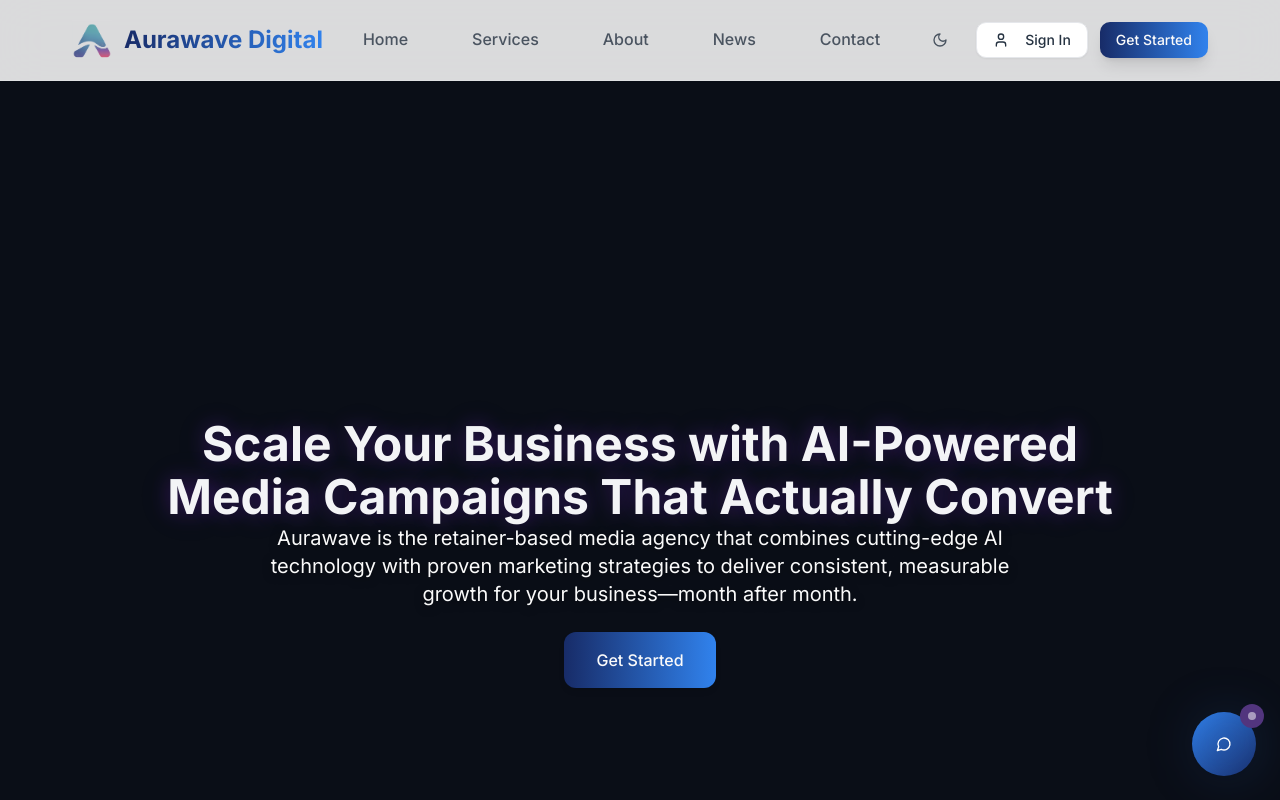
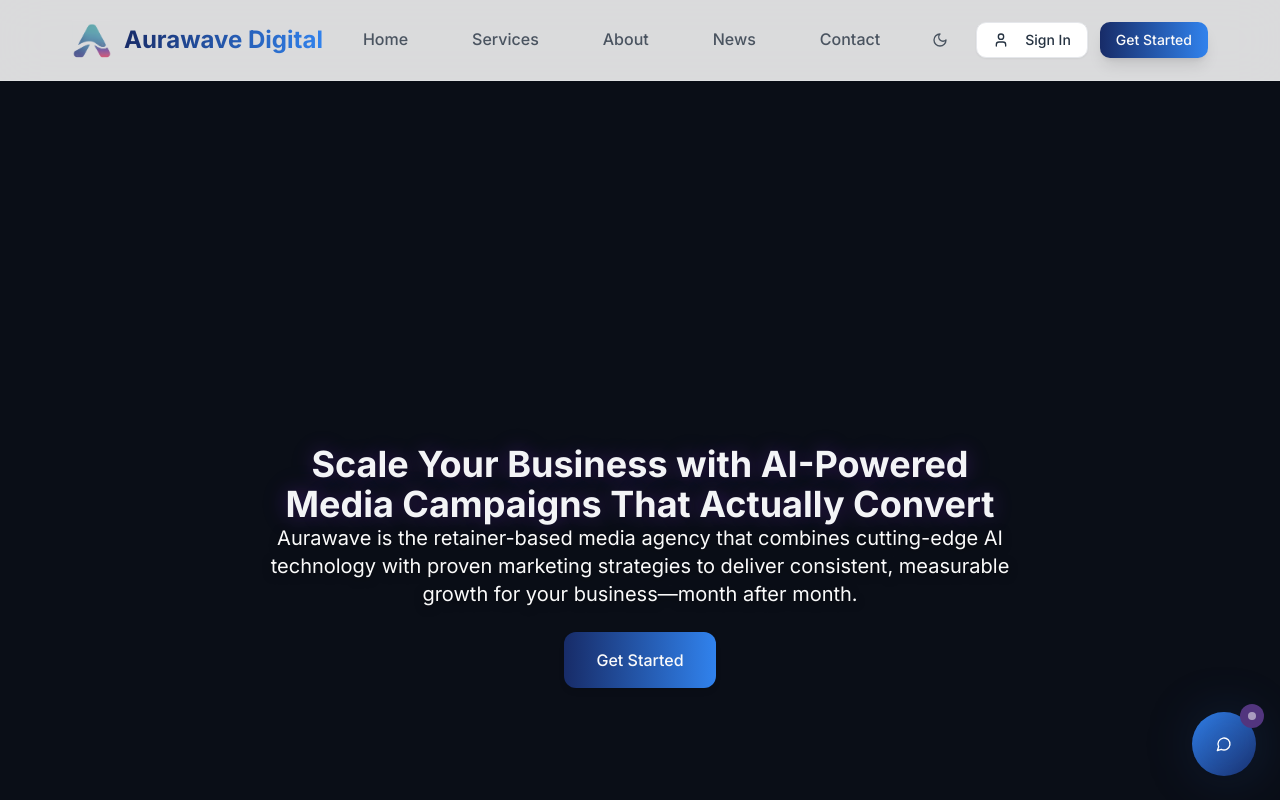
Before and after one commit to pankajtiwaskar-create/aurawave-growth-accelerator, a React (Vite) app: page / in a window 1280 px wide. Shown: the top 800 px of the page. Built offline with nearby package versions, Linux system fonts and the light colour scheme.

Commit message:
Adjust hero section text
Adjusted the position of the hero section text by moving it up one space and reduced its font size by 2.
-edited src/components/HeroSection.tsx

```diff
--- a/src/components/HeroSection.tsx
+++ b/src/components/HeroSection.tsx
@@ -75,12 +75,12 @@ const HeroSection = () => {
       <div className="absolute inset-0 bg-black/40 pointer-events-none"></div>
 
       {/* Main Content */}
-      <div className="content-container relative z-10 text-center mt-auto mb-lg">
+      <div className="content-container relative z-10 text-center mt-auto mb-lg -mt-4">
         {/* Small header badge */}
 
 
         {/* Main heading */}
-        <h1 className="animate-fade-in-up text-gray-100" style={{
+        <h1 className="animate-fade-in-up text-gray-100 text-3xl md:text-4xl" style={{
         animationDelay: '0.1s',
         textShadow: '0 0 20px rgba(147, 51, 234, 0.3), 0 0 40px rgba(147, 51, 234, 0.1)'
       }}>
```
